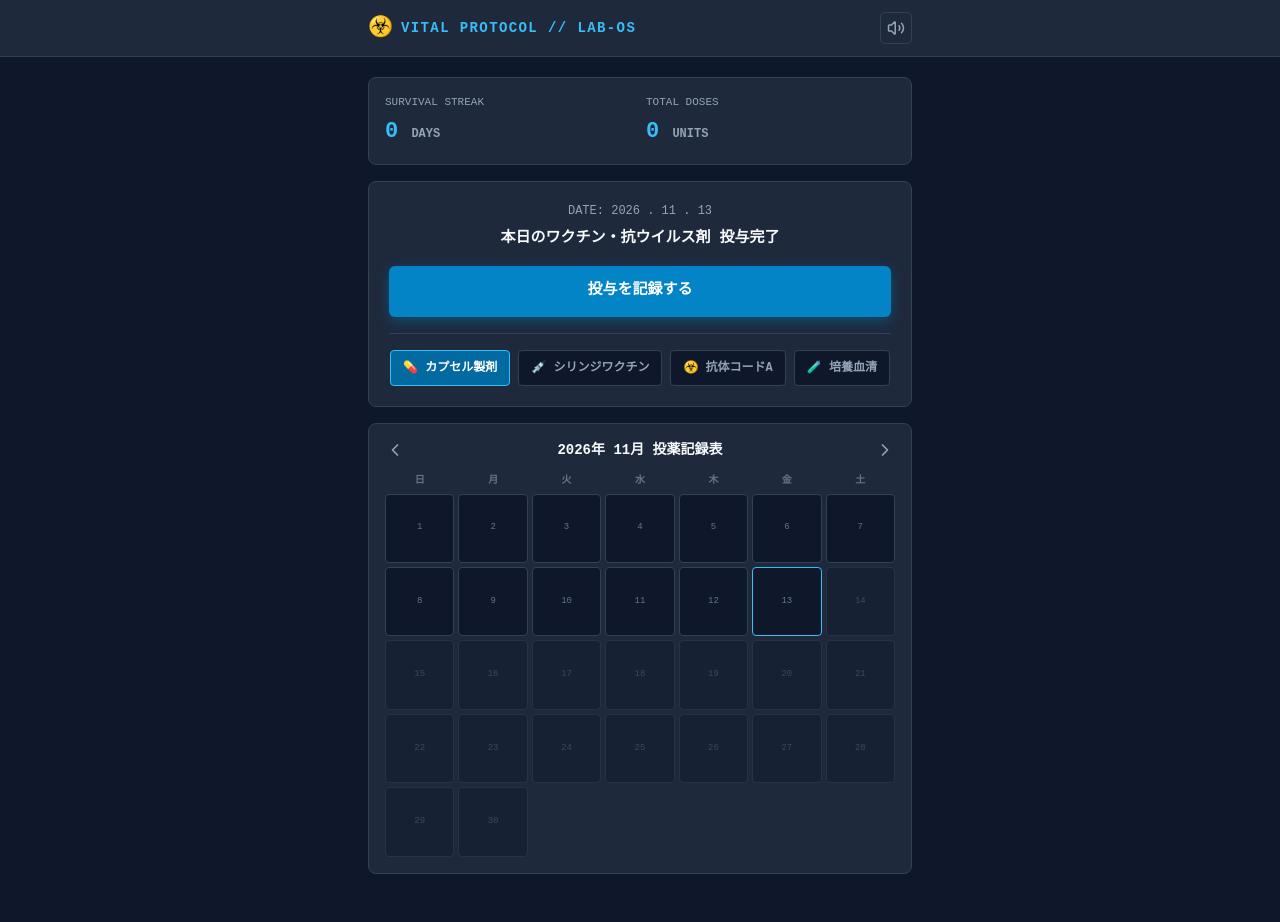
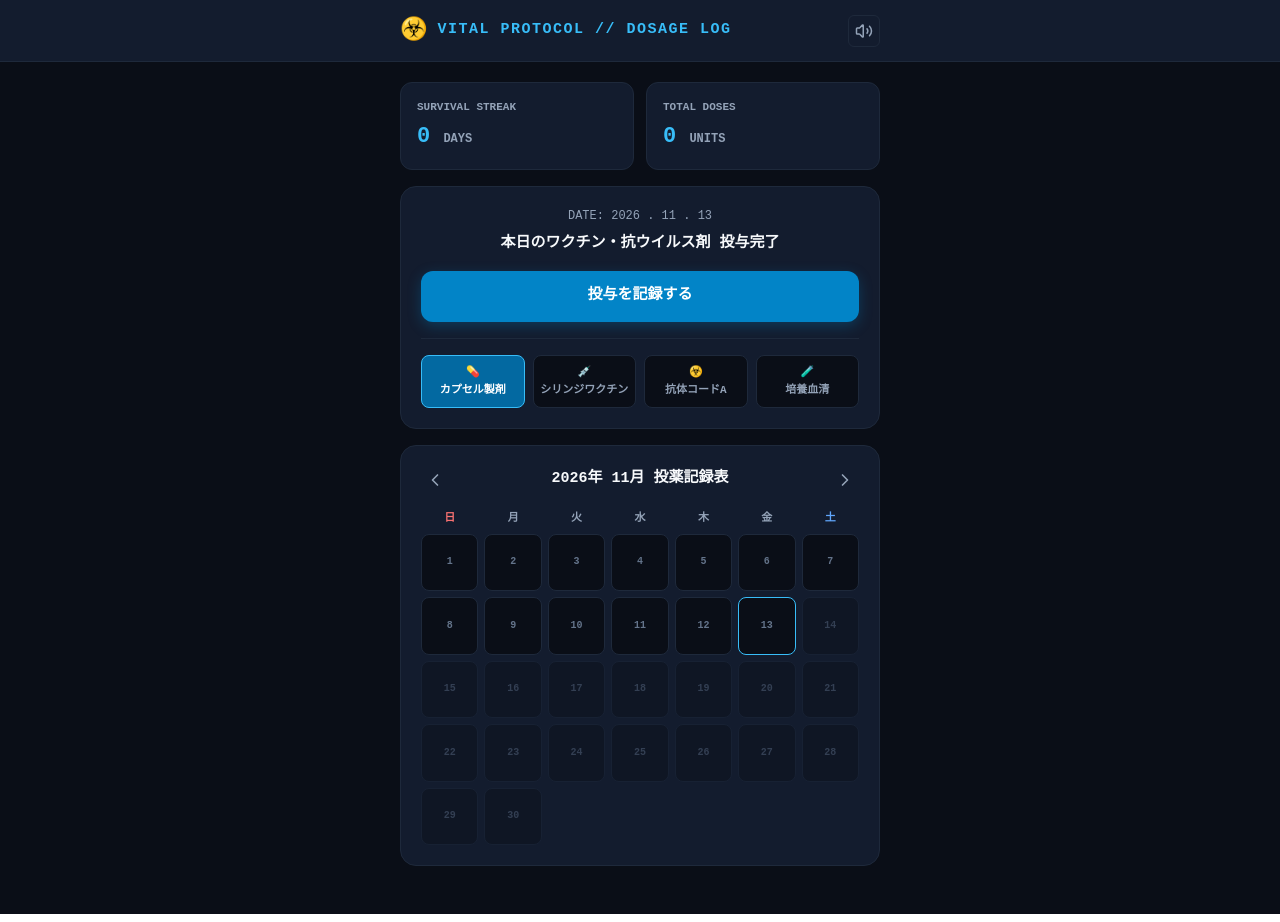
Before and after one commit to syrup-chocolate/VITAL-PROTOCOL, a React (Vite) app: page / in a window 1280 px wide. Built offline with nearby package versions, Linux system fonts and the light colour scheme.

Commit message:
Refactor App component styles and layout
Updated styles and structure for App component, including header, main content, and buttons.

```diff
--- a/src/App.jsx
+++ b/src/App.jsx
@@ -260,52 +260,55 @@ export default function App() {
   };
 
   return (
-    <div style={{ minHeight: '100vh', backgroundColor: '#0f172a', color: '#e2e8f0', fontFamily: 'monospace', paddingBottom: '3rem' }}>
-      <header style={{ width: '100%', backgroundColor: '#1e293b', borderBottom: '1px solid #334155', position: 'sticky', top: 0, zIndex: 30 }}>
-        <div style={{ maxWidth: '36rem', margin: '0 auto', padding: '12px 16px', display: 'flex', alignItems: 'center', justifyContent: 'space-between' }}>
-          <div style={{ display: 'flex', alignItems: 'center', gap: '8px' }}>
-            <span style={{ fontSize: '20px' }}>☣️</span>
-            <h1 style={{ fontSize: '14px', fontWeight: 900, color: '#38bdf8', letterSpacing: '0.1em', margin: 0 }}>
-              VITAL PROTOCOL // LAB-OS
+    <div style={{ minHeight: '100vh', backgroundColor: '#0A0E17', color: '#E2E8F0', fontFamily: 'monospace', paddingBottom: '3rem' }}>
+      <header style={{ width: '100%', backgroundColor: '#131C2E', borderBottom: '1px solid #1E293B', position: 'sticky', top: 0, zIndex: 30 }}>
+        <div style={{ maxWidth: '32rem', margin: '0 auto', padding: '14px 16px', display: 'flex', alignItems: 'center', justifyContent: 'space-between' }}>
+          <div style={{ display: 'flex', alignItems: 'center', gap: '10px' }}>
+            <span style={{ fontSize: '22px' }}>☣️</span>
+            <h1 style={{ fontSize: '15px', fontWeight: 900, color: '#38BDF8', letterSpacing: '0.1em', margin: 0 }}>
+              VITAL PROTOCOL // DOSAGE LOG
             </h1>
           </div>
-          <button onClick={toggleSound} style={{ background: 'transparent', border: '1px solid #334155', borderRadius: '4px', padding: '6px', color: '#94a3b8', cursor: 'pointer' }}>
+          <button onClick={toggleSound} style={{ background: 'transparent', border: '1px solid #1E293B', borderRadius: '6px', padding: '6px', color: '#94A3B8', cursor: 'pointer' }}>
             {soundEnabled ? <Volume2 style={{ width: '18px', height: '18px' }} /> : <VolumeX style={{ width: '18px', height: '18px' }} />}
           </button>
         </div>
       </header>
 
       {toastMessage && (
-        <div style={{ position: 'fixed', top: '60px', left: '50%', transform: 'translateX(-50%)', zIndex: 50, backgroundColor: '#0284c7', color: '#fff', fontSize: '12px', fontWeight: 700, padding: '8px 16px', borderRadius: '4px', boxShadow: '0 4px 12px rgba(0,0,0,0.3)', whiteSpace: 'nowrap' }}>
+        <div style={{ position: 'fixed', top: '64px', left: '50%', transform: 'translateX(-50%)', zIndex: 50, backgroundColor: '#0284C7', color: '#FFF', fontSize: '12px', fontWeight: 700, padding: '8px 16px', borderRadius: '6px', boxShadow: '0 4px 12px rgba(0,0,0,0.3)', whiteSpace: 'nowrap' }}>
           {toastMessage}
         </div>
       )}
 
-      <main style={{ maxWidth: '36rem', margin: '0 auto', padding: '20px 16px 0', display: 'flex', flexDirection: 'column', gap: '16px' }}>
-        <section style={{ backgroundColor: '#1e293b', borderRadius: '8px', padding: '16px', border: '1px solid #334155', display: 'grid', gridTemplateColumns: 'repeat(2, minmax(0, 1fr))', gap: '12px' }}>
-          <div>
-            <p style={{ fontSize: '11px', color: '#94a3b8', margin: 0 }}>SURVIVAL STREAK</p>
-            <p style={{ fontSize: '22px', fontWeight: 900, color: '#38bdf8', margin: '4px 0 0 0' }}>
-              {streakCount} <span style={{ fontSize: '12px', color: '#94a3b8' }}>DAYS</span>
+      <main style={{ maxWidth: '32rem', margin: '0 auto', padding: '20px 16px 0', display: 'flex', flexDirection: 'column', gap: '16px' }}>
+        <section style={{ display: 'grid', gridTemplateColumns: 'repeat(2, minmax(0, 1fr))', gap: '12px' }}>
+          <div style={{ backgroundColor: '#131C2E', borderRadius: '12px', padding: '16px', border: '1px solid #1E293B' }}>
+            <p style={{ fontSize: '11px', color: '#94A3B8', margin: 0, fontWeight: 700 }}>SURVIVAL STREAK</p>
+            <p style={{ fontSize: '22px', fontWeight: 900, color: '#38BDF8', margin: '4px 0 0 0' }}>
+              {streakCount} <span style={{ fontSize: '12px', color: '#94A3B8' }}>DAYS</span>
             </p>
           </div>
-          <div>
-            <p style={{ fontSize: '11px', color: '#94a3b8', margin: 0 }}>TOTAL DOSES</p>
-            <p style={{ fontSize: '22px', fontWeight: 900, color: '#38bdf8', margin: '4px 0 0 0' }}>
-              {totalDoses} <span style={{ fontSize: '12px', color: '#94a3b8' }}>UNITS</span>
+          <div style={{ backgroundColor: '#131C2E', borderRadius: '12px', padding: '16px', border: '1px solid #1E293B' }}>
+            <p style={{ fontSize: '11px', color: '#94A3B8', margin: 0, fontWeight: 700 }}>TOTAL DOSES</p>
+            <p style={{ fontSize: '22px', fontWeight: 900, color: '#38BDF8', margin: '4px 0 0 0' }}>
+              {totalDoses} <span style={{ fontSize: '12px', color: '#94A3B8' }}>UNITS</span>
             </p>
           </div>
         </section>
 
-        <section style={{ backgroundColor: '#1e293b', borderRadius: '8px', padding: '20px', border: '1px solid #334155', textAlign: 'center' }}>
-          <p style={{ fontSize: '12px', color: '#94a3b8', margin: 0 }}>DATE: {realTodayYear} . {realTodayMonth} . {realTodayDay}</p>
-          <h2 style={{ fontSize: '15px', fontWeight: 700, color: '#f8fafc', margin: '8px 0 16px 0' }}>
+        <section style={{ backgroundColor: '#131C2E', borderRadius: '16px', padding: '20px', border: '1px solid #1E293B', textAlign: 'center' }}>
+          <p style={{ fontSize: '12px', color: '#94A3B8', margin: 0 }}>
+            DATE: {realTodayYear} . {realTodayMonth} . {realTodayDay}
+          </p>
+
+          <h2 style={{ fontSize: '15px', fontWeight: 700, color: '#F8FAFC', margin: '8px 0 16px 0' }}>
             本日のワクチン・抗ウイルス剤 投与完了
           </h2>
 
           <div>
             {isTodayDone ? (
-              <div style={{ width: '100%', padding: '14px', borderRadius: '6px', backgroundColor: '#064e3b', border: '1px solid #059669', color: '#34d399', fontWeight: 700, fontSize: '14px', display: 'flex', alignItems: 'center', justifyContent: 'center', gap: '8px', boxSizing: 'border-box' }}>
+              <div style={{ width: '100%', padding: '14px', borderRadius: '12px', backgroundColor: '#064E3B', border: '1px solid #059669', color: '#34D399', fontWeight: 700, fontSize: '14px', display: 'flex', alignItems: 'center', justifyContent: 'center', gap: '8px', boxSizing: 'border-box' }}>
                 <CheckCircle2 style={{ width: '20px', height: '20px' }} />
                 <span>DOSAGE CONFIRMED</span>
               </div>
@@ -316,14 +319,14 @@ export default function App() {
                 style={{
                   width: '100%',
                   padding: '14px',
-                  borderRadius: '6px',
-                  backgroundColor: '#0284c7',
-                  color: '#fff',
+                  borderRadius: '12px',
+                  backgroundColor: '#0284C7',
+                  color: '#FFF',
                   fontWeight: 900,
                   fontSize: '15px',
                   border: 'none',
                   cursor: 'pointer',
-                  boxShadow: '0 4px 14px rgba(2,132,199,0.4)'
+                  boxShadow: '0 4px 14px rgba(2,132,199,0.3)'
                 }}
               >
                 投与を記録する
@@ -331,7 +334,7 @@ export default function App() {
             )}
           </div>
 
-          <div style={{ marginTop: '16px', paddingTop: '16px', borderTop: '1px solid #334155', display: 'flex', flexWrap: 'wrap', justifyContent: 'center', gap: '8px' }}>
+          <div style={{ marginTop: '16px', paddingTop: '16px', borderTop: '1px solid #1E293B', display: 'flex', alignItems: 'center', justifyContent: 'center', gap: '8px' }}>
             {REAGENT_TYPES.map((reagent) => {
               const isSelected = selectedReagent === reagent.id;
               return (
@@ -340,17 +343,19 @@ export default function App() {
                   type="button"
                   onClick={() => handleSelectReagent(reagent.id)}
                   style={{
-                    padding: '8px 12px',
-                    borderRadius: '4px',
-                    fontSize: '12px',
+                    flex: 1,
+                    padding: '8px 4px',
+                    borderRadius: '8px',
+                    fontSize: '11px',
                     fontWeight: 700,
                     cursor: 'pointer',
-                    border: isSelected ? '1px solid #38bdf8' : '1px solid #334155',
-                    backgroundColor: isSelected ? '#0369a1' : '#0f172a',
-                    color: isSelected ? '#fff' : '#94a3b8'
+                    border: isSelected ? '1px solid #38BDF8' : '1px solid #1E293B',
+                    backgroundColor: isSelected ? '#0369A1' : '#0A0E17',
+                    color: isSelected ? '#FFF' : '#94A3B8'
                   }}
                 >
-                  {reagent.emoji} {reagent.name}
+                  <div>{reagent.emoji}</div>
+                  <div style={{ marginTop: '2px', whiteSpace: 'nowrap', overflow: 'hidden', textOverflow: 'ellipsis' }}>{reagent.name}</div>
                 </button>
               );
             })}
@@ -360,32 +365,34 @@ export default function App() {
         <section
           ref={matrixRef}
           style={{
-            backgroundColor: '#1e293b',
-            borderRadius: '8px',
-            padding: '16px',
-            border: isMatrixHighlighted ? '2px solid #38bdf8' : '1px solid #334155',
+            backgroundColor: '#131C2E',
+            borderRadius: '16px',
+            padding: '20px',
+            border: isMatrixHighlighted ? '2px solid #38BDF8' : '1px solid #1E293B',
             transition: 'all 0.5s'
           }}
         >
-          <div style={{ display: 'flex', justifyContent: 'space-between', alignItems: 'center', marginBottom: '12px' }}>
-            <button onClick={() => setViewMonth((m) => (m === 0 ? 11 : m - 1))} style={{ background: 'none', border: 'none', color: '#94a3b8', cursor: 'pointer' }}>
+          <div style={{ display: 'flex', alignItems: 'center', justifyContent: 'space-between', marginBottom: '16px' }}>
+            <button onClick={() => setViewMonth((m) => (m === 0 ? 11 : m - 1))} style={{ background: 'transparent', border: 'none', color: '#94A3B8', cursor: 'pointer', padding: '4px' }}>
               <ChevronLeft style={{ width: '20px', height: '20px' }} />
             </button>
-            <h3 style={{ fontSize: '14px', fontWeight: 700, color: '#f8fafc', margin: 0 }}>
+            <h3 style={{ fontSize: '15px', fontWeight: 700, color: '#F8FAFC', margin: 0 }}>
               {viewYear}年 {viewMonth + 1}月 投薬記録表
             </h3>
-            <button onClick={() => setViewMonth((m) => (m === 11 ? 0 : m + 1))} style={{ background: 'none', border: 'none', color: '#94a3b8', cursor: 'pointer' }}>
+            <button onClick={() => setViewMonth((m) => (m === 11 ? 0 : m + 1))} style={{ background: 'transparent', border: 'none', color: '#94A3B8', cursor: 'pointer', padding: '4px' }}>
               <ChevronRight style={{ width: '20px', height: '20px' }} />
             </button>
           </div>
 
-          <div style={{ display: 'grid', gridTemplateColumns: 'repeat(7, minmax(0, 1fr))', gap: '4px', marginBottom: '6px', textAlign: 'center' }}>
-            {WEEKDAYS.map((w) => (
-              <div key={w} style={{ fontSize: '10px', color: '#64748b', fontWeight: 700 }}>{w}</div>
+          <div style={{ display: 'grid', gridTemplateColumns: 'repeat(7, minmax(0, 1fr))', gap: '6px', marginBottom: '8px', textAlign: 'center' }}>
+            {WEEKDAYS.map((w, idx) => (
+              <div key={w} style={{ fontSize: '11px', color: idx === 0 ? '#F87171' : idx === 6 ? '#60A5FA' : '#94A3B8', fontWeight: 700 }}>
+                {w}
+              </div>
             ))}
           </div>
 
-          <div style={{ display: 'grid', gridTemplateColumns: 'repeat(7, minmax(0, 1fr))', gap: '4px' }}>
+          <div style={{ display: 'grid', gridTemplateColumns: 'repeat(7, minmax(0, 1fr))', gap: '6px' }}>
             {calendarCells.map((cellDate, idx) => {
               if (!cellDate) return <div key={`empty-${idx}`} style={{ aspectRatio: '1' }} />;
 
@@ -405,10 +412,10 @@ export default function App() {
                   disabled={isFuture}
                   style={{
                     aspectRatio: '1',
-                    borderRadius: '4px',
-                    border: isTodayCell ? '1px solid #38bdf8' : '1px solid #334155',
-                    backgroundColor: loggedReagent ? '#0f766e' : isFuture ? '#0f172a' : '#0f172a',
-                    color: loggedReagent ? '#fff' : '#64748b',
+                    borderRadius: '8px',
+                    border: isTodayCell ? '1px solid #38BDF8' : '1px solid #1E293B',
+                    backgroundColor: loggedReagent ? '#064E3B' : '#0A0E17',
+                    color: loggedReagent ? '#34D399' : '#64748B',
                     fontSize: '11px',
                     display: 'flex',
                     flexDirection: 'column',
@@ -418,8 +425,8 @@ export default function App() {
                     opacity: isFuture ? 0.4 : 1
                   }}
                 >
-                  <span style={{ fontSize: '9px' }}>{d}</span>
-                  <span style={{ fontSize: '12px' }}>{loggedReagent ? getReagentEmoji(loggedReagent) : ''}</span>
+                  <span style={{ fontSize: '10px', fontWeight: 700 }}>{d}</span>
+                  <span style={{ fontSize: '13px', marginTop: '2px' }}>{loggedReagent ? getReagentEmoji(loggedReagent) : ''}</span>
                 </button>
               );
             })}
```
